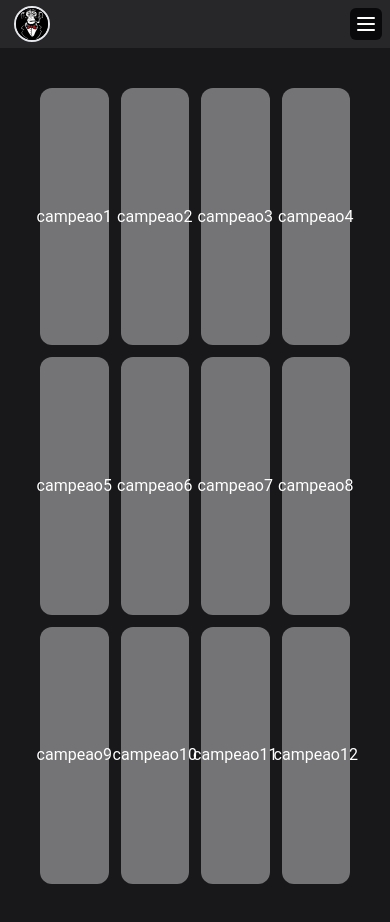
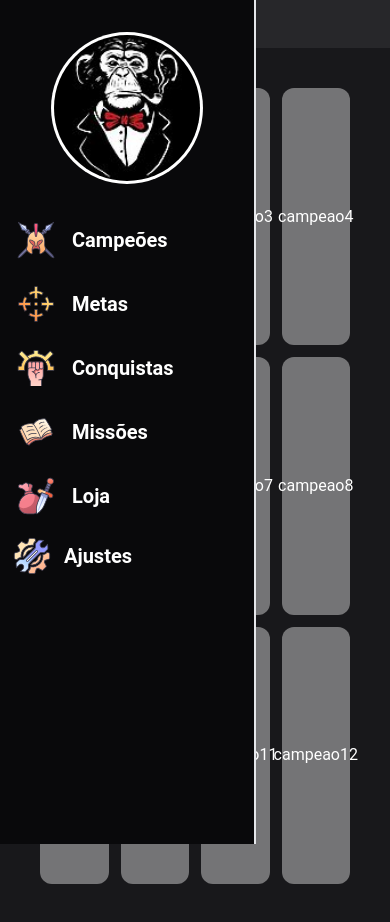
Before and after one commit to IsaacMagno/tobias_ts, a Next.js app: page /champions in a window 390 px wide. Built offline with nearby package versions, Linux system fonts and the light colour scheme.

Commit message:
feat: add login page / change: layout to fixed and server but not responsive

```diff
--- a/src/app/(main)/champions/[slug]/page.tsx
+++ b/src/app/(main)/champions/[slug]/page.tsx
@@ -8,7 +8,7 @@ import UserAchievements from "(main)/components/UserAchievements";
 
 const ChampionPage = () => {
   return (
-    <div className="flex flex-col md:flex-row rounded-md md:gap-6 justify-center items-center lg:items-start">
+    <div className="flex flex-col md:flex-row rounded-md md:gap-6 justify-center items-center lg:items-start lg:pr-80 lg:min-h-screen lg:box-content">
       <div className="flex flex-col gap-5">
         {/* USER BIOGRAPHY */}
         <UserBiography displayBio={true} />
--- a/src/app/(main)/champions/page.tsx
+++ b/src/app/(main)/champions/page.tsx
@@ -1,3 +1,4 @@
+import Link from "next/link";
 import React from "react";
 
 const SelectChampionPage = () => {
@@ -17,16 +18,18 @@ const SelectChampionPage = () => {
   ];
 
   return (
-    <div className="min-h-screen grid grid-cols-12 justify-center">
+    <div className="min-h-screen grid grid-cols-12 justify-center ">
       <div className="min-h-screen grid grid-cols-4 col-span-full gap-3 p-6">
         {champions.map((champion) => (
-          <div
+          <Link
+            href="/champions/id"
             className="bg-white/40 p-2 flex justify-center items-center hover:cursor-pointer hover:backdrop-invert hover:text-black rounded-xl"
-            key={champion}
           >
-            {champion}
-            {/* <Imagem /> */}
-          </div>
+            <div key={champion}>
+              {champion}
+              {/* <Imagem /> */}
+            </div>
+          </Link>
         ))}
       </div>
     </div>
--- a/src/app/(main)/components/UserStats.tsx
+++ b/src/app/(main)/components/UserStats.tsx
@@ -6,7 +6,7 @@ import userActivitiesImage from "/public/userStats/activities.svg";
 
 const userStats = () => {
   return (
-    <section className="w-full h-full mt-4 md:mt-0 lg:min-w-[20rem] max-w-xs md:w-[30vh] p-2 md:border-l-2 lg:px-4">
+    <section className="w-full h-full mt-4 md:mt-0 lg:min-w-[18rem] max-w-[18rem] md:w-[30vh] p-2 lg:px-4 fixed right-0 top-0 border-l-2">
       <div className="flex items-center justify-center gap-2">
         <Image src={userStatsImage} alt="user stats" className="w-10 h-10" />
 
--- /dev/null
+++ b/src/app/(main)/goals/page.tsx
@@ -0,0 +1,7 @@
+import React from "react";
+
+const page = () => {
+  return <div className="">page</div>;
+};
+
+export default page;
--- a/src/app/(main)/layout.tsx
+++ b/src/app/(main)/layout.tsx
@@ -1,35 +1,36 @@
-"use client";
+// "use client";
 import { ReactNode, useEffect, useState } from "react";
 import { Menu, X } from "lucide-react";
 import Image from "next/image";
 import Logo from "/public/tobias_icon.jpg";
+import Link from "next/link";
 
 function LoginLayout({ children }: { children: ReactNode }) {
-  const [isSidebarOpen, setIsSidebarOpen] = useState(false);
+  // const [isSidebarOpen, setIsSidebarOpen] = useState(false);
 
-  const [windowSize, setWindowSize] = useState({
-    width: 0,
-    height: 0,
-  });
+  // const [windowSize, setWindowSize] = useState({
+  //   width: 0,
+  //   height: 0,
+  // });
 
-  useEffect(() => {
-    function handleResize() {
-      setWindowSize({
-        width: window.innerWidth,
-        height: window.innerHeight,
-      });
-    }
+  // useEffect(() => {
+  //   function handleResize() {
+  //     setWindowSize({
+  //       width: window.innerWidth,
+  //       height: window.innerHeight,
+  //     });
+  //   }
 
-    window.addEventListener("resize", handleResize);
+  //   window.addEventListener("resize", handleResize);
 
-    handleResize();
+  //   handleResize();
 
-    return () => window.removeEventListener("resize", handleResize);
-  }, []);
+  //   return () => window.removeEventListener("resize", handleResize);
+  // }, []);
 
   return (
     <div className="flex flex-col lg:flex-row min-h-screen antialiased text-white bg-zinc-900 ">
-      {isSidebarOpen && (
+      {/* {isSidebarOpen && (
         <div
           className="fixed inset-0 z-10 bg-zinc-950 opacity-70 lg:hidden "
           aria-hidden="true"
@@ -40,13 +41,14 @@ function LoginLayout({ children }: { children: ReactNode }) {
       )}
 
        {(windowSize.width >= 1023 ||
-        (windowSize.width <= 1024 && isSidebarOpen)) && (
-        <aside className="fixed inset-y-0 z-10 flex-shrink-0 w-64 focus:outline-none p-2 space-y-2 border-r-2 bg-zinc-950 lg:static">
+        (windowSize.width <= 1024 && isSidebarOpen)) && ( */}
+      <aside className="fixed inset-y-0 z-10 flex-shrink-0 w-64 focus:outline-none p-2 space-y-2 border-r-2 bg-zinc-950">
         <div className="w-full flex flex-col justify-center items-center my-6">
-            <button
-              onClick={() => {
-                console.log("click logo");
-              }}
+          <Link
+            // onClick={() => {
+            //   console.log("click logo");
+            // }}
+            href={"/"}
           >
             <span className=" w-[9.5rem] h-[9.5rem] bg-white flex justify-center items-center rounded-full">
               <Image
@@ -55,13 +57,15 @@ function LoginLayout({ children }: { children: ReactNode }) {
                 src={Logo}
               />
             </span>
-            </button>
+          </Link>
         </div>
 
         <ul className="list-none">
           <li>
-              <a className="hover:cursor-pointer">
-                <span className="flex items-center flex-row px-1 py-2 hover:bg-stone-700 hover:bg-opacity-80 rounded-md">
+            <Link
+              href={"/champions"}
+              className="flex items-center flex-row px-1 py-2 hover:bg-stone-700 hover:bg-opacity-80 rounded-md hover:cursor-pointer"
+            >
               <div className="p-1">
                 <Image
                   alt={"alt"}
@@ -71,12 +75,13 @@ function LoginLayout({ children }: { children: ReactNode }) {
                 />
               </div>
               <span className="sidebar-button-text">Campeões</span>
-                </span>
-              </a>
+            </Link>
           </li>
           <li>
-              <a className="hover:cursor-pointer">
-                <span className="flex items-center flex-row px-1 py-2 hover:bg-stone-700 hover:bg-opacity-80 rounded-md">
+            <Link
+              href="/goals"
+              className="flex items-center flex-row px-1 py-2 hover:bg-stone-700 hover:bg-opacity-80 rounded-md hover:cursor-pointer"
+            >
               <div className="p-1">
                 <Image
                   alt={"alt"}
@@ -86,12 +91,13 @@ function LoginLayout({ children }: { children: ReactNode }) {
                 />
               </div>
               <span className="sidebar-button-text">Metas</span>
-                </span>
-              </a>
+            </Link>
           </li>
           <li>
-              <a className="hover:cursor-pointer">
-                <span className="flex items-center flex-row px-1 py-2 hover:bg-stone-700 hover:bg-opacity-80 rounded-md">
+            <Link
+              href="/"
+              className="flex items-center flex-row px-1 py-2 hover:bg-stone-700 hover:bg-opacity-80 rounded-md hover:cursor-pointer"
+            >
               <div className="p-1">
                 <Image
                   alt={"alt"}
@@ -101,12 +107,13 @@ function LoginLayout({ children }: { children: ReactNode }) {
                 />
               </div>
               <span className="sidebar-button-text">Conquistas</span>
-                </span>
-              </a>
+            </Link>
           </li>
           <li>
-              <a className="hover:cursor-pointer">
-                <span className="flex items-center flex-row px-1 py-2 hover:bg-stone-700 hover:bg-opacity-80 rounded-md">
+            <Link
+              href="/"
+              className="flex items-center flex-row px-1 py-2 hover:bg-stone-700 hover:bg-opacity-80 rounded-md hover:cursor-pointer"
+            >
               <div className="p-1">
                 <Image
                   alt={"alt"}
@@ -116,12 +123,13 @@ function LoginLayout({ children }: { children: ReactNode }) {
                 />
               </div>
               <span className="sidebar-button-text">Missões</span>
-                </span>
-              </a>
+            </Link>
           </li>
           <li>
-              <a className="hover:cursor-pointer">
-                <span className="flex items-center flex-row px-1 py-2 hover:bg-stone-700 hover:bg-opacity-80 rounded-md">
+            <Link
+              href="/"
+              className="flex items-center flex-row px-1 py-2 hover:bg-stone-700 hover:bg-opacity-80 rounded-md hover:cursor-pointer"
+            >
               <div className="p-1">
                 <Image
                   alt={"alt"}
@@ -131,12 +139,13 @@ function LoginLayout({ children }: { children: ReactNode }) {
                 />
               </div>
               <span className="sidebar-button-text">Loja</span>
-                </span>
-              </a>
+            </Link>
           </li>
           <li>
-              <a className="hover:cursor-pointer">
-                <span className="flex items-center flex-row px-1 py-2 hover:bg-stone-700 hover:bg-opacity-80 rounded-md">
+            <Link
+              href="/"
+              className="flex items-center flex-row px-1 py-2 hover:bg-stone-700 hover:bg-opacity-80 rounded-md hover:cursor-pointer"
+            >
               <div>
                 <Image
                   alt={"alt"}
@@ -146,15 +155,13 @@ function LoginLayout({ children }: { children: ReactNode }) {
                 />
               </div>
               <span className="sidebar-button-text">Ajustes</span>
-                </span>
-              </a>
+            </Link>
           </li>
         </ul>
       </aside>
-      )}
 
       <div className="flex justify-between py-6 px-2 items-center space-x-4 h-12 w-full lg:hidden bg-zinc-800">
-        {!isSidebarOpen ? (
+        {/* {!isSidebarOpen ? (
           <span className=" w-[3rem] h-[3rem]  flex justify-center items-center rounded-full">
             <Image
               className="w-[calc(40px-4px)] h-[calc(40px-4px)] rounded-full border-2"
@@ -162,21 +169,21 @@ function LoginLayout({ children }: { children: ReactNode }) {
               src={Logo}
             />
           </span>
-        ) : null}
+        ) : null} */}
 
         <button
           className="p-1 text-white transition-colors duration-200 rounded-md bg-zinc-950 hover:text-white-600 hover:bg-indigo-100"
-          onClick={() => {
-            setIsSidebarOpen(!isSidebarOpen);
-          }}
+          // onClick={() => {
+          //   setIsSidebarOpen(!isSidebarOpen);
+          // }}
         >
           <span className="sr-only">Toggle main manu</span>
-          <span aria-hidden="true">{isSidebarOpen ? <X /> : <Menu />}</span>
+          {/* <span aria-hidden="true">{isSidebarOpen ? <X /> : <Menu />}</span> */}
         </button>
       </div>
 
       <main className="flex-1">
-        <div className="flex flex-col flex-1 min-h-screen p-4 overflow-x-hidden overflow-y-auto ">
+        <div className="flex flex-col flex-1 min-h-screen p-4 overflow-x-hidden overflow-y-auto lg:pl-72">
           {children}
         </div>
       </main>
--- a/src/app/globals.css
+++ b/src/app/globals.css
@@ -69,3 +69,9 @@ body {
 .large-sidebar-div {
   @apply lg:px-6 lg:pr-8 lg:border-r-2 lg:flex-col lg:min-h-screen lg:min-w-0 lg:gap-12 lg:justify-normal;
 }
+
+/* LOGIN STYLES */
+
+.input-login {
+  @apply shadow appearance-none border rounded min-w-full py-2 px-3 bg-neutral-800 text-white  outline-none font-bold;
+}
```
Also changed, not shown: src/app/(main)/components/Calendar.tsx (+7 -3 lines), src/app/(main)/page.tsx (+8 -3 lines), src/app/login/page.tsx (+102 -1 lines), public/tobias_vintage_sm.webp (added). Lines whose indentation alone changed are shown as unchanged.
